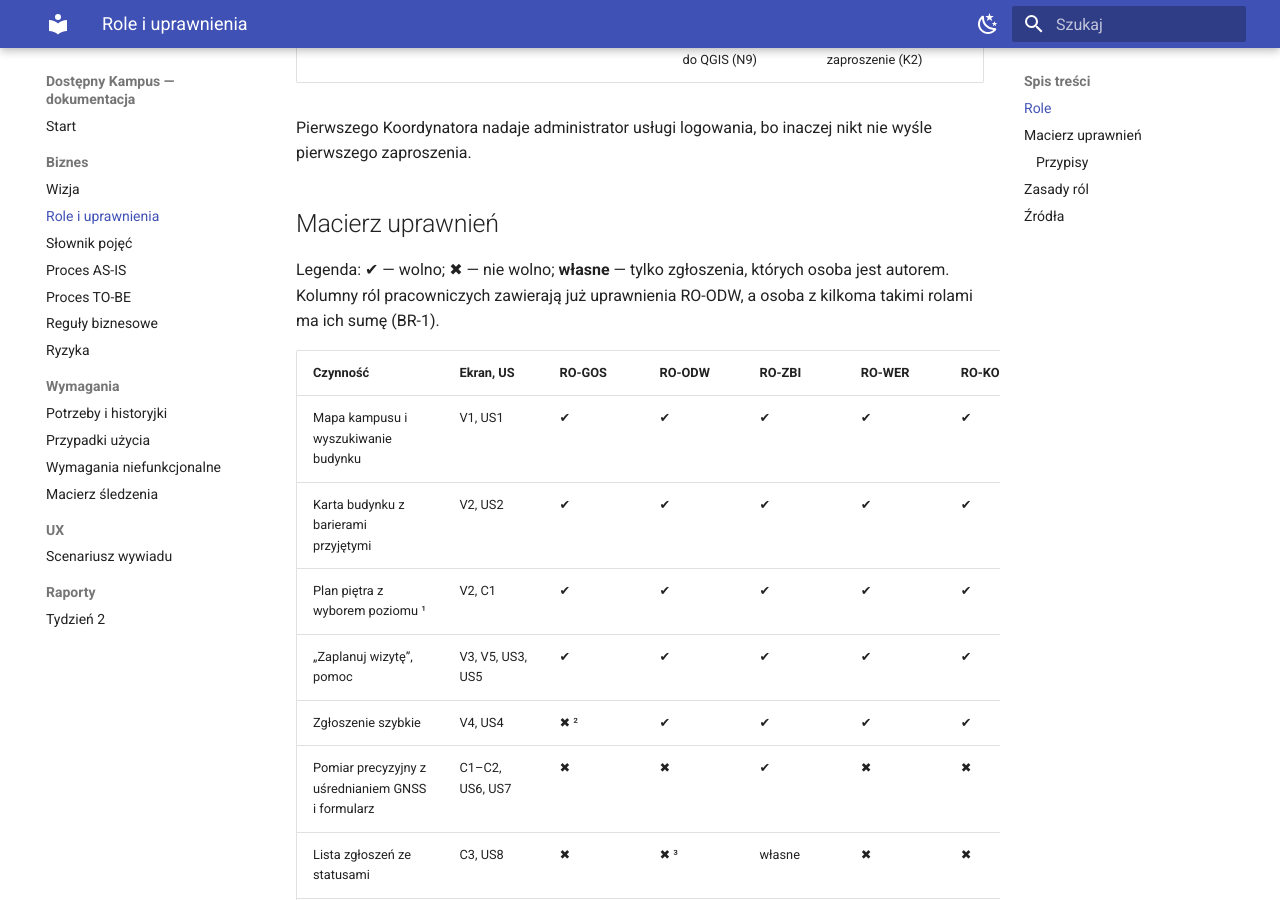
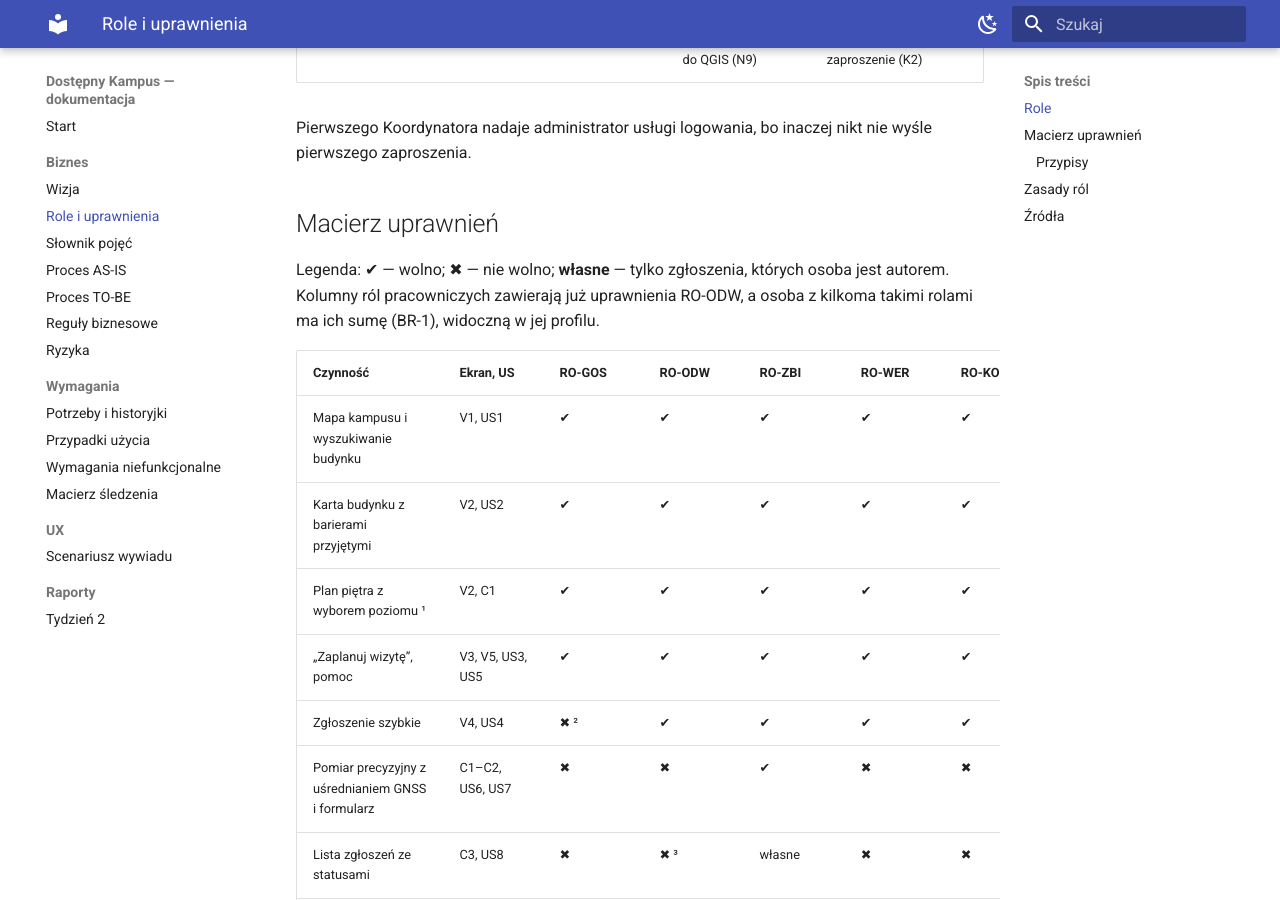
Before and after one commit to dostepny-kampus/dostepny-kampus, an MkDocs documentation site: the page built from docs/docs/biznes/role.md, in a window 1280 px wide and 900 px high, scrolled down 799 px. Built offline with MkDocs 1.6.1 and Material for MkDocs 9.7.7, drawn with Linux system fonts in a browser that asks for light colours; some of the changed text lies outside the part shown.

```diff
--- a/docs/docs/biznes/role.md
+++ b/docs/docs/biznes/role.md
@@ -16,7 +16,7 @@
 
 ## Macierz uprawnień
 
-Legenda: ✔ — wolno; ✖ — nie wolno; **własne** — tylko zgłoszenia, których osoba jest autorem. Kolumny ról pracowniczych zawierają już uprawnienia RO-ODW, a osoba z kilkoma takimi rolami ma ich sumę (BR-1).
+Legenda: ✔ — wolno; ✖ — nie wolno; **własne** — tylko zgłoszenia, których osoba jest autorem. Kolumny ról pracowniczych zawierają już uprawnienia RO-ODW, a osoba z kilkoma takimi rolami ma ich sumę (BR-1), widoczną w jej profilu.
 
 | Czynność | Ekran, US | RO-GOS | RO-ODW | RO-ZBI | RO-WER | RO-KOO |
 | --- | --- | --- | --- | --- | --- | --- |
```
Also changed, not shown: other parts of docs/docs/biznes/role.md (+0 -1 lines).
